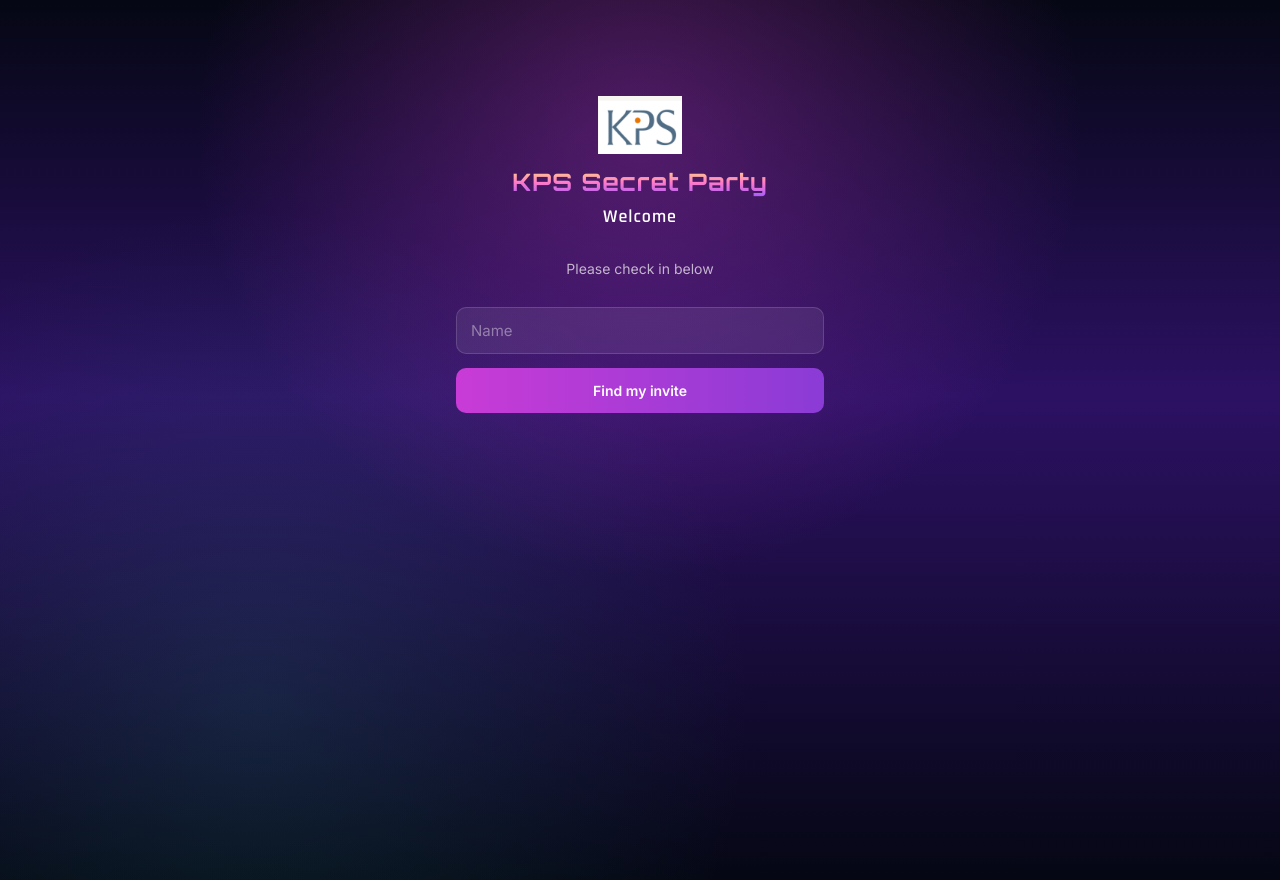
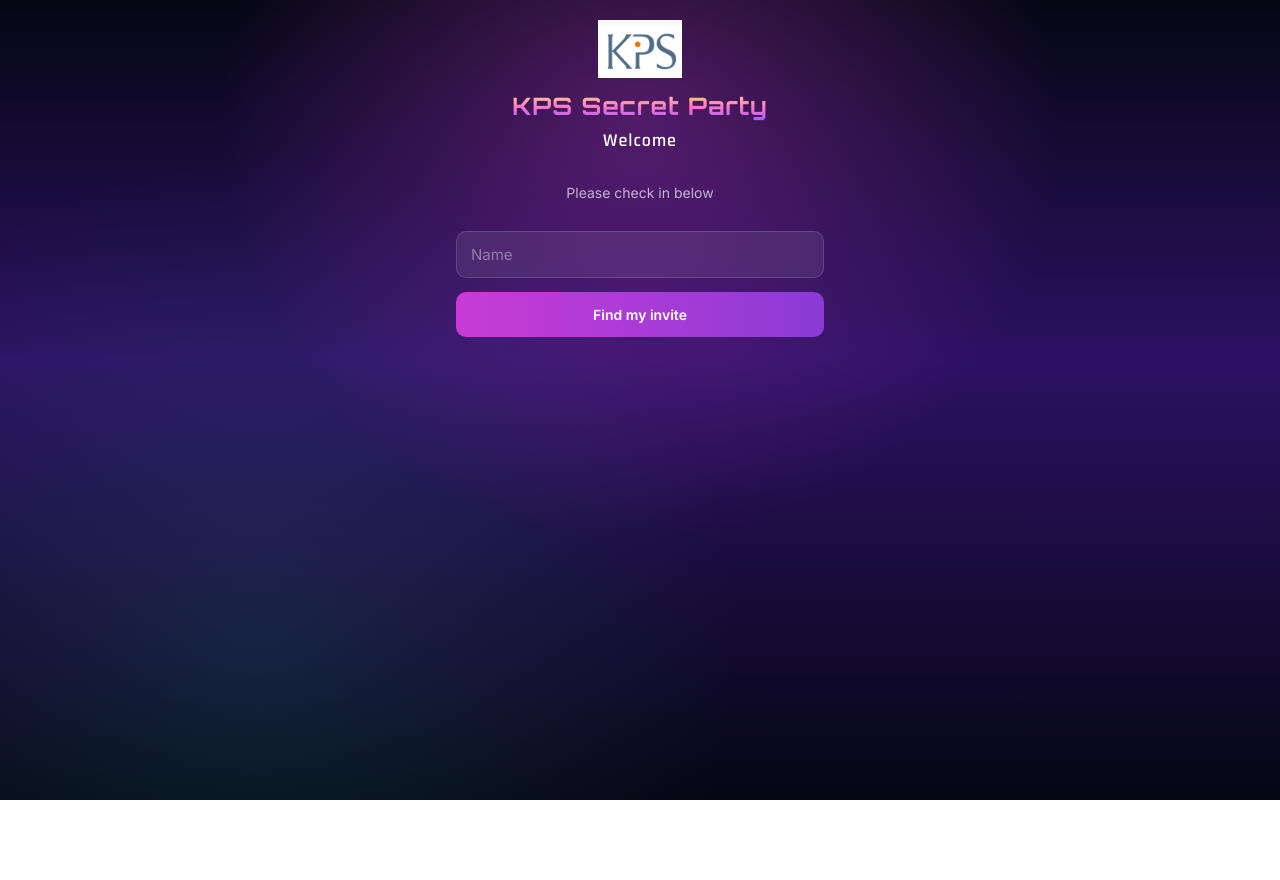
Before and after one commit to KPS-UK/KPS_Secret_Party, a Next.js app: page / in a window 1280 px wide. After the commit the page ends 800 px from the top, so only its background shows below. Built offline with nearby package versions, Linux system fonts and the light colour scheme.

Commit message:
remove padding

```diff
--- a/app/globals.css
+++ b/app/globals.css
@@ -33,9 +33,9 @@ body {
 .page {
   min-height: 100vh;
   display: flex;
-  align-items: center;
+  align-items: flex-start;
   justify-content: center;
-  padding: 40px 16px;
+  padding: 0 16px;
 }
 
 .phone {
@@ -43,7 +43,7 @@ body {
   width: 100%;
   max-width: 420px;
   min-height: 100vh;
-  padding: 56px 26px 40px;
+  padding: 20px 26px 40px;
   display: flex;
   flex-direction: column;
 }
```
